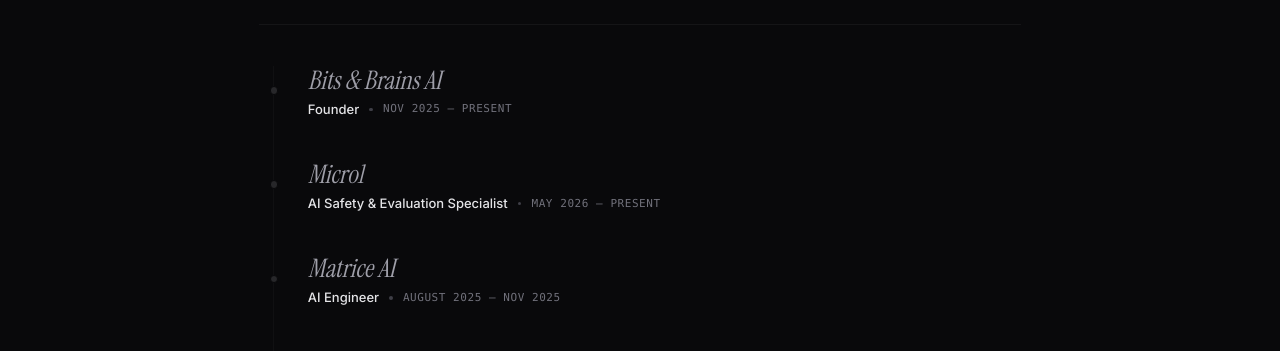
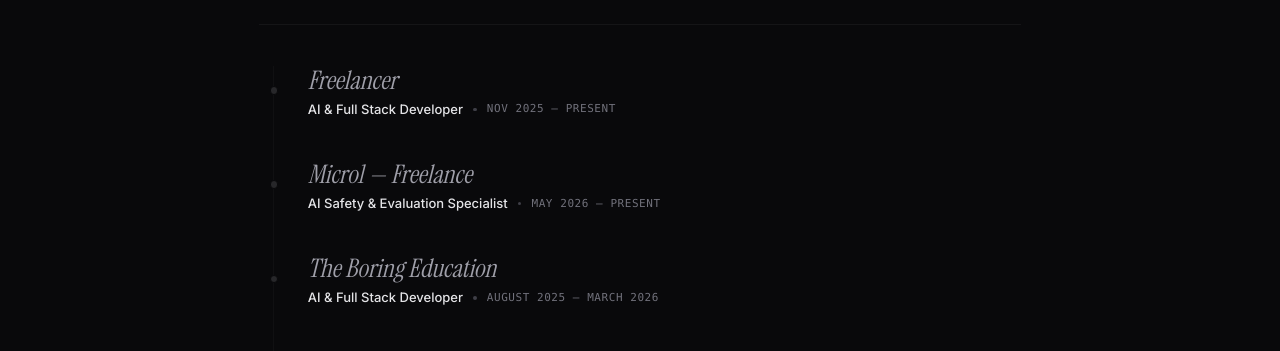
Before and after one commit to deymohit02/myportfolio, a Next.js app: page /about in a window 1280 px wide. Shown: the part 869-1220 px from the top of the page. Built offline with nearby package versions, Linux system fonts and the light colour scheme.

Commit message:
Added resume document and update portfolio data with roles, education, and project details

```diff
--- a/src/data/portfolioData.ts
+++ b/src/data/portfolioData.ts
@@ -17,15 +17,15 @@ import Verido from "../assets/verido.png";
 
 export const roles = [
   {
-    company: "Bits & Brains AI",
-    role: "Founder",
+    company: "Freelancer",
+    role: "AI & Full Stack Developer",
     date: "Nov 2025 — Present",
-    logo: "BNB",
+    logo: "",
     description:
       "Founded and Building AI-powered systems, automation solutions and cloud-native applications that streamline business operations, improve efficiency, and accelerate digital transformation.",
   },
   {
-    company: "Micro1",
+    company: "Micro1 — Freelance",
     role: "AI Safety & Evaluation Specialist",
     date: "May 2026 — Present",
     logo: "M1",
@@ -33,10 +33,10 @@ export const roles = [
       "Performed AI safety and quality evaluations of LLM and multimodal outputs, supporting human-in-the-loop workflows, policy compliance, and model improvement.",
   },
   {
-    company: "Matrice AI",
-    role: "AI Engineer",
-    date: "August 2025 — Nov 2025",
-    logo: "MAI",
+    company: "The Boring Education",
+    role: "AI & Full Stack Developer",
+    date: "August 2025 — March 2026",
+    logo: "TBE",
     description:
       "Developed AI-powered automation workflows, LLM-integrated solutions, and event-driven systems using Python and LangChain to streamline operations and improve system performance.",
   },
@@ -259,7 +259,7 @@ export const projects = [
     gradient: "from-zinc-600 to-stone-600",
     bgColor: "#000000",
     img: portfolio,
-    live: "https://mohit-kumar-dey-portfolio.vercel.app/",
+    live: "https://mohit-kumar-dey.vercel.app/",
     github: "https://github.com/deymohit02/Portfolio-main",
   },
 
```
